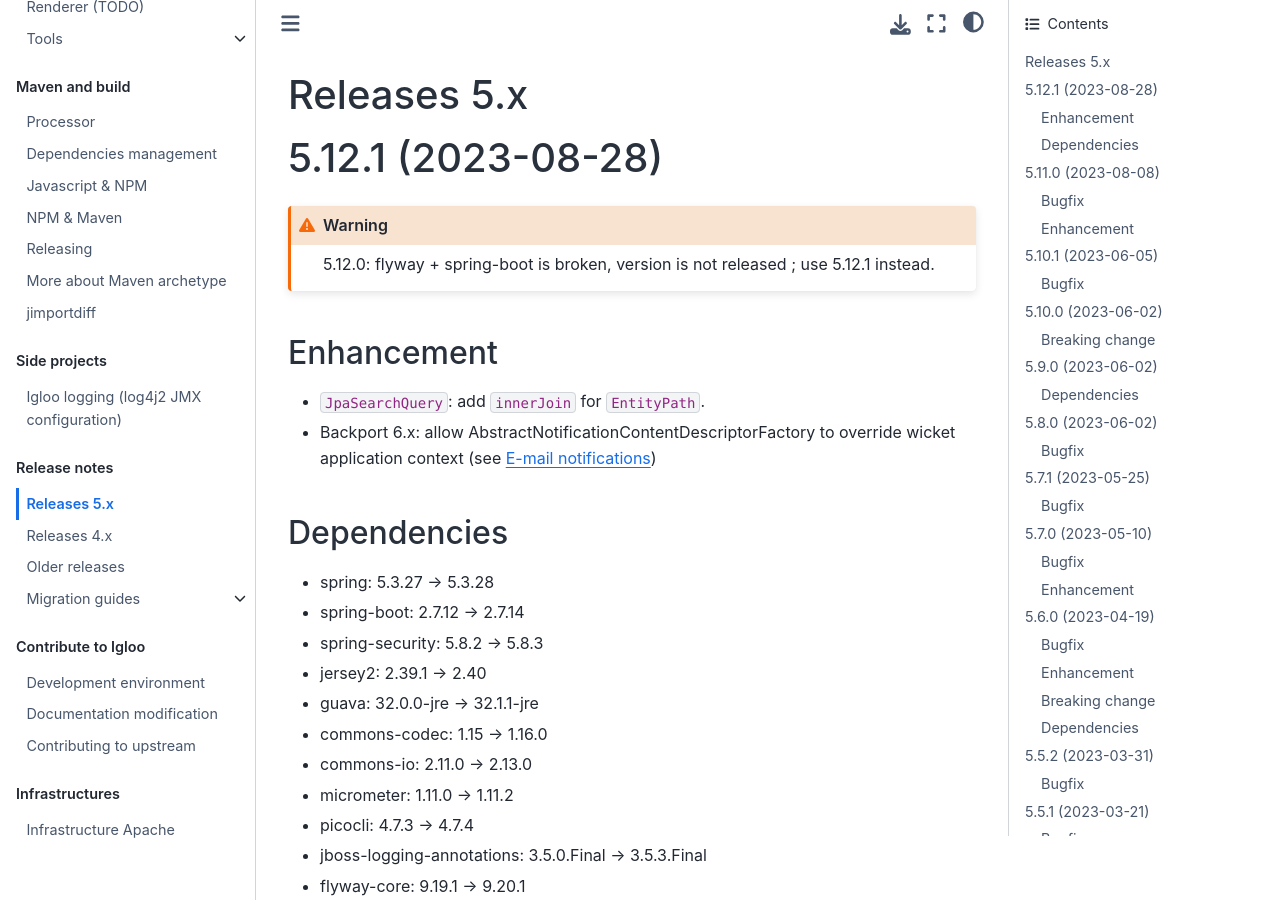
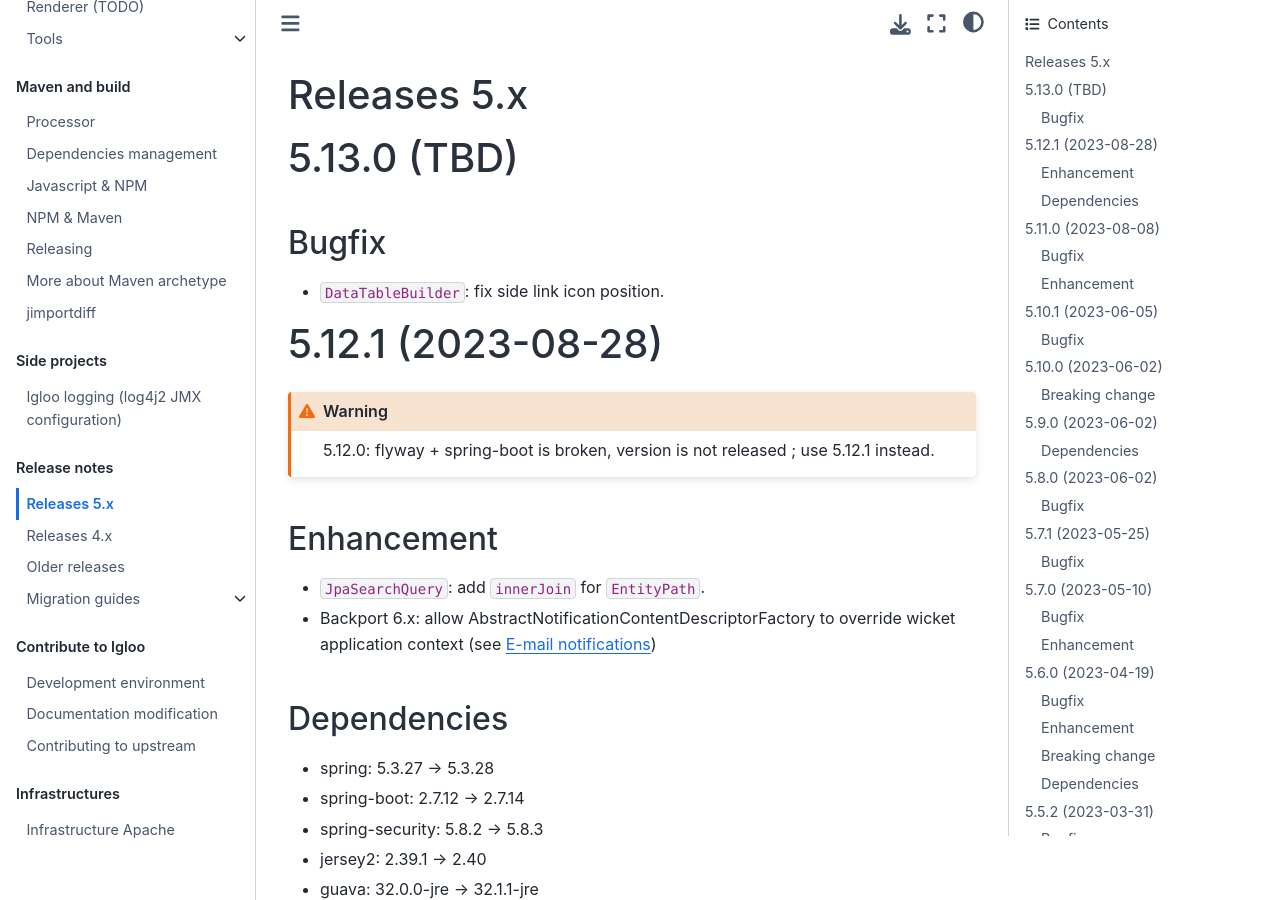
Before and after one commit to igloo-project/igloo-doc, a Sphinx documentation site: the page built from source/release-notes/releases-5.x.md, in a window 1280 px wide and 900 px high. Built offline with Sphinx 7.4.7 and the Sphinx Book theme 1.1.4, drawn with Linux system fonts in a browser that asks for light colours.

Commit message:
Changelog 5.13.0

```diff
--- a/source/release-notes/releases-5.x.md
+++ b/source/release-notes/releases-5.x.md
@@ -1,4 +1,12 @@
 # Releases 5.x
+
+(v5.13.0)=
+
+# 5.13.0 (TBD)
+
+## Bugfix
+
+* `DataTableBuilder`: fix side link icon position.
 
 (v5.12.1)=
 
```
